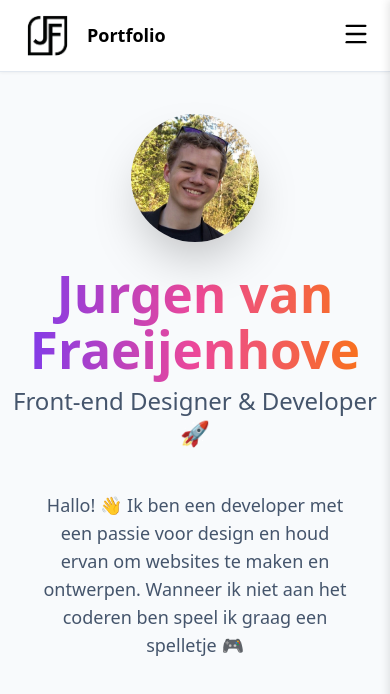
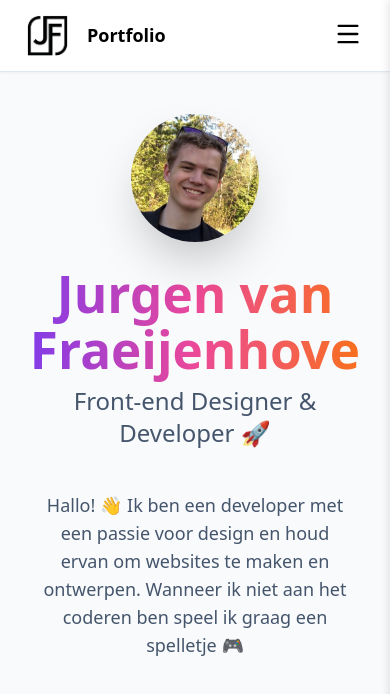
Before and after one commit to JurgenvanF/jurgenvanf-portfolio, a React (Vite) app: page / in a window 390 px wide. Shown: the top 694 px of the page. Built offline with nearby package versions, Linux system fonts and the light colour scheme.

Commit message:
Bugfixes

```diff
--- a/src/App.css
+++ b/src/App.css
@@ -13,14 +13,6 @@ h1 {
 
   background-clip: text;
   color: transparent;
-}
-
-.title__semititle {
-  color: #45556c;
-  margin-top: 0;
-  font-size: 1.5rem;
-  line-height: 2rem;
-  font-weight: 500;
 }
 
 p {
@@ -196,14 +188,14 @@ p {
 
   .hero__toggle {
     display: block;
+    margin-right: -12px;
     background: none;
     border: none;
     cursor: pointer;
     padding: 4px;
     color: black;
-    position: fixed; /* make it fixed on screen */
-    right: 16px; /* adjust horizontal position */
-    z-index: 2200; /* higher than sidebar (2100) */
+    right: 16px;
+    z-index: 2200;
   }
 
   .hero__link {
--- a/src/pages/home/Home.css
+++ b/src/pages/home/Home.css
@@ -25,6 +25,16 @@
   box-shadow: 0 25px 50px -12px rgba(0, 0, 0, 0.25);
 
   animation: float 3s ease-in-out infinite;
+}
+
+.title__semititle {
+  color: #45556c;
+  margin-left: 20px;
+  margin-right: 20px;
+  margin-top: 0;
+  font-size: 1.5rem;
+  line-height: 2rem;
+  font-weight: 500;
 }
 
 .title__description {
```
